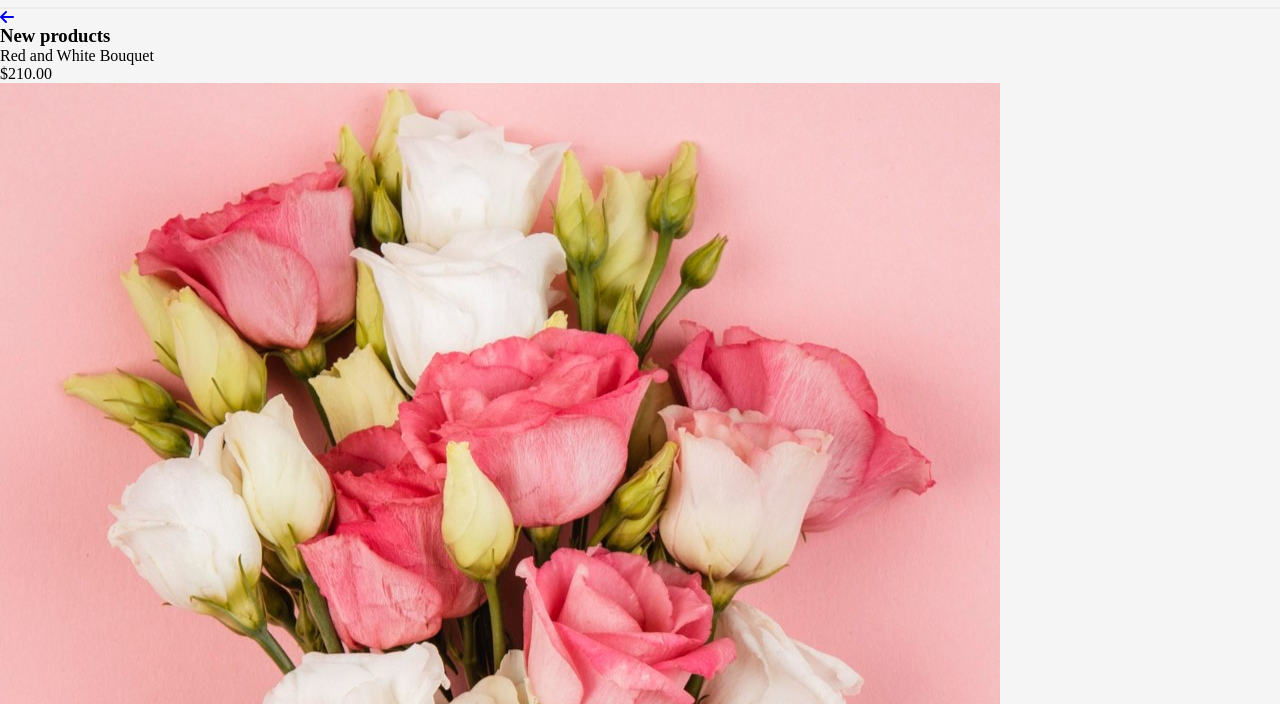
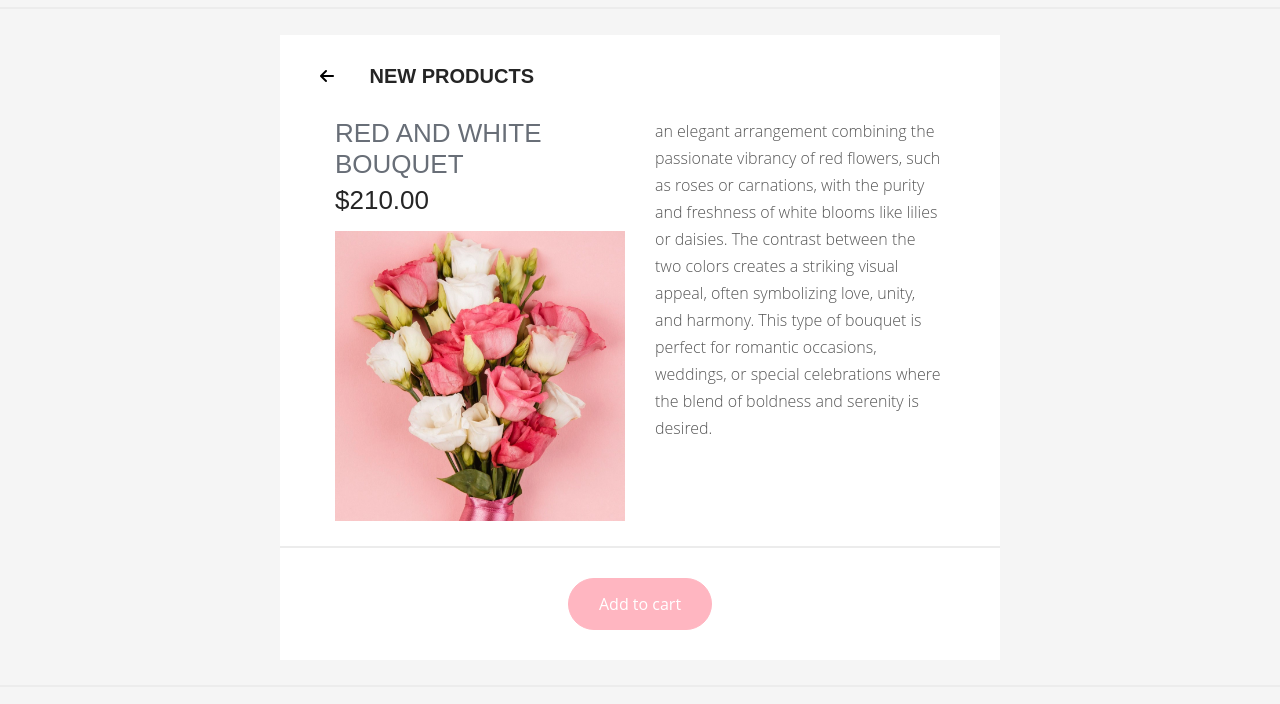
Before and after one commit to KamingLo/flower, a plain HTML site: page product.html in a window 1280 px wide. Shown: the part 74-778 px from the top of the page. Drawn offline with Linux system fonts and the light colour scheme.

Commit message:
Update style.css

```diff
--- a/style.css
+++ b/style.css
@@ -19,12 +19,26 @@ body{
     .logo{
         width: 18vw ;
     }
+
     footer{
         font-size: 20px;
     }
 
     .new-release img{
         width: 20vw;
+    }
+
+    .detailed-body{
+        padding: 0 40px;
+        display: flex;
+        flex-wrap: nowrap;
+        margin-bottom: 25px;
+    }
+
+    .half{
+        box-sizing: border-box;
+        padding: 0 15px;
+        flex: 1 0 50%;
     }
 
     h2{
@@ -55,6 +69,11 @@ body{
 
     .new-release img{
         width: 40vw;
+    }
+
+    .detailed-body{
+        padding: 0 40px;
+        margin-bottom: 25px;
     }
 
     .description h4 {
@@ -131,6 +150,7 @@ h2{
     background: rgb(255, 139, 156);
     color: white;
 }
+
 .filtercard{
     display: flex;
     margin-top: 25px;
@@ -172,6 +192,134 @@ align-items: center;
     font-size: 14px;
     font-weight: 500;
     color: #3f3f3f;
+}
+
+main{
+    max-width: 720px;
+    margin: 2% auto;
+}
+
+.detailed-card{
+    box-shadow: 0 6px 6px rgba(#000, 0.3);
+    transition: 200ms;
+    background: #fff;
+}
+
+.detailed-title{
+    display: flex;
+    align-items: center;
+    padding: 30px 40px;
+}
+
+.detailed-title h3{
+    flex: 0 1 200px;
+    text-align: right;
+    margin: 0;
+    color: #252525;
+    font-family: sans-serif;
+    font-weight: 600;
+    font-size: 20px;
+    text-transform: uppercase;
+}
+
+.icon a{
+    color: #000;
+    transition: ease 200ms;
+}
+
+.icon a:hover{
+    color: pink;
+}
+
+.half{
+    box-sizing: border-box;
+    padding: 0 15px;
+    flex: 1 0 50%;
+}
+
+.featured-text h1{
+    margin: 0;
+    padding: 0;
+    font-weight: 800;
+    font-family: "Montserrat", sans-serif;
+    font-size: 64px;
+    line-height: 50px;
+    color: #181e28;
+}
+
+.featured-text p{
+    margin: 0;
+    padding: 0;
+}
+
+.featured-text p.sub{
+    font-family: "Montserrat", sans-serif;
+    font-size: 26px;
+    text-transform: uppercase;
+    color: #686e77;
+    font-weight: 300;
+    margin-bottom: 5px;
+}
+
+.featured-text p.price{
+    font-family: "Fjalla One", sans-serif;
+    color: #252525;
+    font-size: 26px;
+}
+
+.dtl-image{
+    padding-top: 15px;
+    width: 100%;
+}
+
+.dtl-image img{
+    display: block;
+    max-width: 100%;
+    height: auto;
+}
+
+.dtl-desc{
+    margin-bottom: 25px;
+}
+
+.dtl-desc p{
+    margin: 0;
+    font-family: "Open Sans", sans-serif;
+    font-weight: 300;
+    line-height: 27px;
+    font-size: 16px;
+    color: #555;
+}
+
+.dtl-desc span.stock{
+    font-family: "Montserrat", sans-serif;
+    font-weight: 600;
+    color: #a1cc16;
+}
+
+.dtl-footer{
+    padding: 30px 40px;
+    display: flex;
+    flex-flow: row no-wrap;
+    justify-content: center;
+    position: relative;
+}
+
+.action button{
+    cursor: pointer;
+    border: 1px solid lightpink;
+    padding: 14px 30px;
+    border-radius: 200px;
+    color: #fff;
+    background: lightpink;
+    font-family: "Open Sans", sans-serif;
+    font-size: 16px;
+    justify-content: center;
+    transition: 200ms;
+}
+.action button:hover{
+    background: #fff;
+    color: lightpink;
 }
 
 .imageflower{
```
